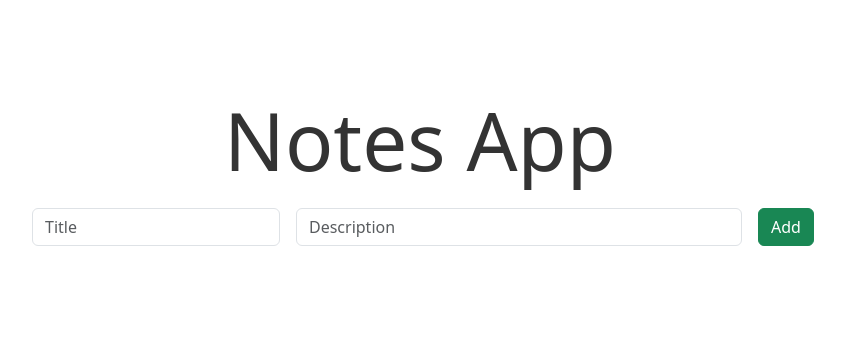
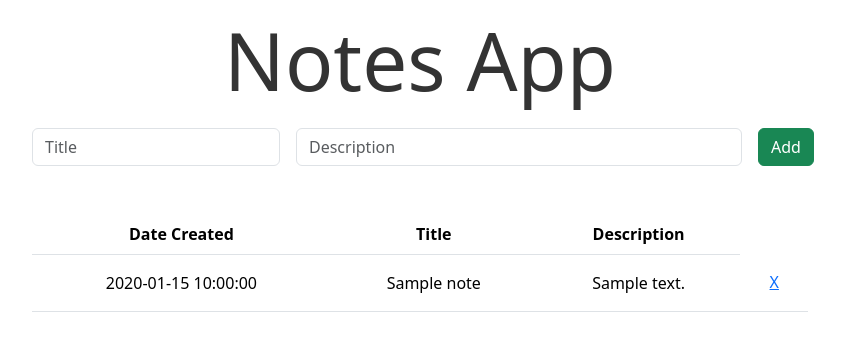
Before and after one commit to teran-s/aiphp-b1, a PHP site: page /notes/index.php in a window 1280 px wide. Shown: the part 59-410 px from the top of the page, without its empty margins (220-1065 px from the left). Run offline with PHP 8.4, Linux system fonts and the light colour scheme; tables that the repository leaves empty or names only in its code hold one stand-in row (values such as "Sample post").

Commit message:
modified:   notes/dbnotes.php 	modified:   notes/index.php

```diff
--- a/notes/dbnotes.php
+++ b/notes/dbnotes.php
@@ -34,7 +34,8 @@
         $stmt->bind_param("sss", $title, $description,$email);
 
         if ($stmt->execute()) {
-            echo "Data inserted successfully";
+            header('Location:index.php?inserted');
+            exit();
         } else {
             echo "Error: " . $stmt->error;
         }
--- a/notes/index.php
+++ b/notes/index.php
@@ -17,7 +17,6 @@
         text-align: center;
         color: #333;
         font-size: 5rem;
-        margin-top: 10vh;
         font-weight: 100;
     }
     </style>
@@ -53,19 +52,70 @@
         </div>
     </nav>
 
-    <div class="container-md text-center mt-1" style="max-width: 800px;">
+    <div class="container-md text-center " style="max-width: 800px;">
         <div class="mb-2 hero-text">Notes App</div>
         <form action="dbnotes.php" method="POST" class="row g-3">
             <div class="col-4">
-                <input type="text" class="form-control" id="title" name="title" placeholder="Title"/>
+                <input type="text" class="form-control" id="title" name="title" placeholder="Title" required/>
             </div>
             <div class="col-7">
-                <input type="text" class="form-control" id="description" name="description" placeholder="Description"></input>
+                <input type="text" class="form-control" id="description" name="description" placeholder="Description" required></input>
             </div>
             <div class="col-1">
             <button type="submit" class="btn btn-success">Add</button>
             </div>
         </form>
+
+        <table class="table mt-5">
+            <thead>
+                <tr>
+                    <th>Date Created</th>
+                    <th>Title</th>
+                    <th>Description</th>
+                </tr>
+            </thead>
+            <tbody>
+                <?php
+                // Connect to the MySQL database
+                $servername = "localhost";
+                $username = "root";
+                $password = "";
+                $dbname = "aiphp";
+
+                $conn = new mysqli($servername, $username, $password, $dbname);
+
+                // Check connection
+                if ($conn->connect_error) {
+                    die("Connection failed: " . $conn->connect_error);
+                }
+
+                // SQL query to select the desired columns from the "Employee" table
+                $sql = "SELECT id,createdDate,title,description FROM note ORDER BY createdDate DESC";
+
+                // Execute the query
+                $result = $conn->query($sql);
+
+                // Check if the query was successful
+                if ($result) {
+                    // Fetch the rows
+                    while ($row = $result->fetch_assoc()) {
+                        // Display the data in table rows
+                        echo "<tr>";
+                        echo "<td class='p-3'>" . $row["createdDate"] . "</td>";
+                        echo "<td class='p-3'>" . $row["title"] . "</td>";
+                        echo "<td class='p-3'>" . $row["description"] . "</td>";
+                        echo "<td class='p-3'> <a href=" . "dbnotes.php?delid=" . $row["id"] . ">X</a> </td>";
+                        echo "</tr>";
+                    }
+                } else {
+                    echo "Error: " . $sql . "<br>" . $conn->error;
+                }
+
+                // Close the connection
+                $conn->close();
+                ?>
+            </tbody>
+        </table>
 
     </div>
 
```
